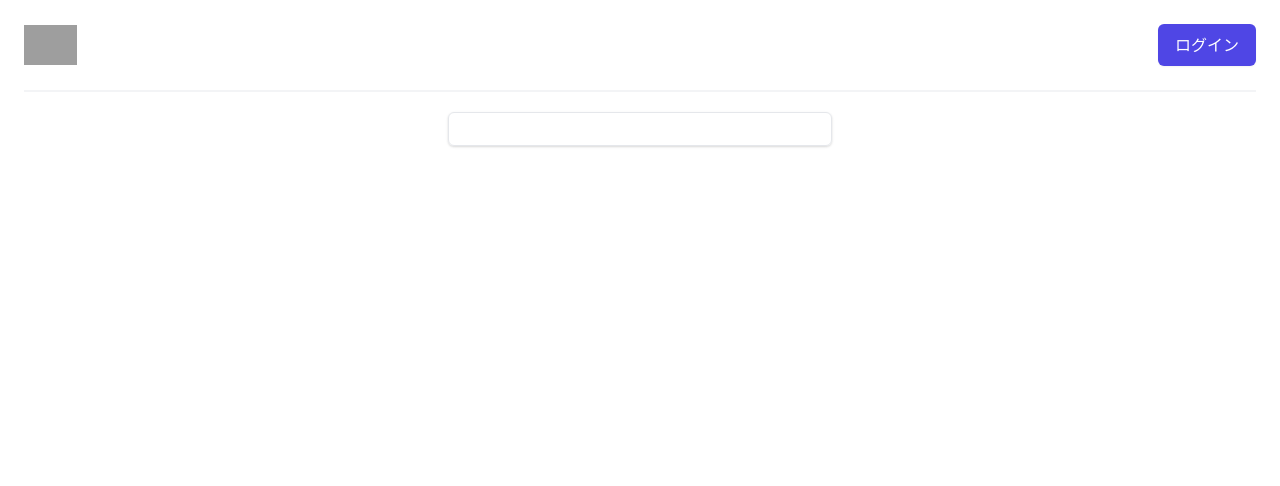
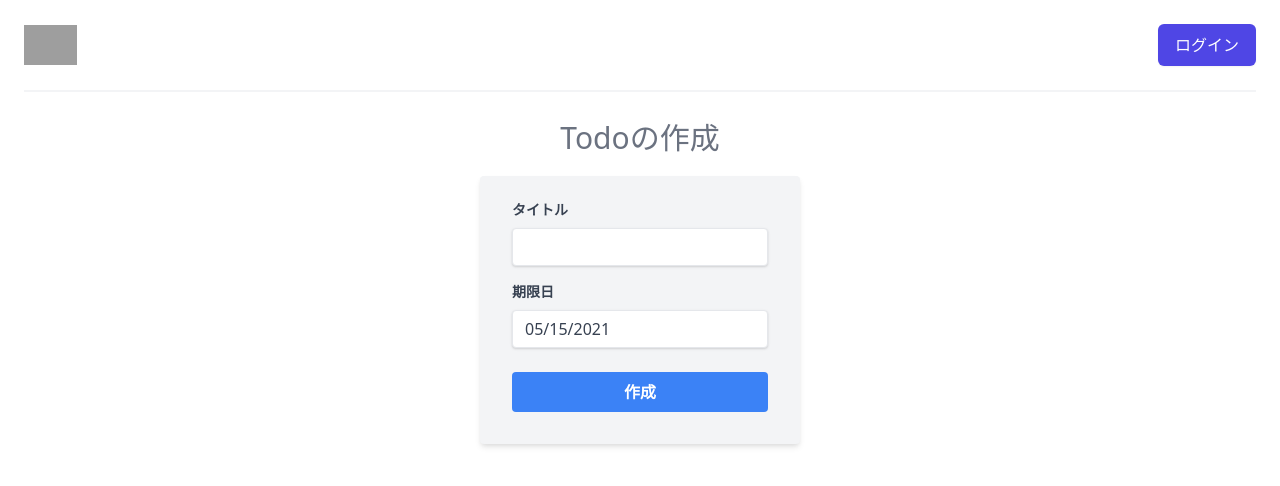
Before and after one commit to yuuuuut/FrourioSample, a Next.js app: page /todos/create in a window 1280 px wide. Shown: the top 486 px of the page. Built offline with nearby package versions, Linux system fonts and the light colour scheme; no server answers; grey boxes are pictures that could not be loaded; what @aspida/axios would draw is missing.

Commit message:
[add] front todo create page

```diff
--- a/pages/index.tsx
+++ b/pages/index.tsx
@@ -1,38 +1,10 @@
+import { useEffect, useState } from 'react'
 import Head from 'next/head'
-import { useCallback, useEffect, useState } from 'react'
-import { apiClient } from '~/utils/apiClient'
 
-import type { FormEvent, ChangeEvent } from 'react'
-
-import DatePicker from 'react-datepicker'
-import 'react-datepicker/dist/react-datepicker.css'
 import FlashMessage from '~/components/uis/FlashMessage'
 
 const Home = () => {
-  const [title, setTitle] = useState('')
-  const [startDate, setStartDate] = useState<Date | null>(new Date())
   const [flashMessage, setFlashMessage] = useState('')
-
-  const inputTitle = useCallback(
-    (e: ChangeEvent<HTMLInputElement>) => setTitle(e.target.value),
-    []
-  )
-
-  const createTodo = useCallback(
-    async (e: FormEvent) => {
-      e.preventDefault()
-
-      console.log(title)
-      console.log(startDate)
-      if (!startDate) return
-
-      const res = await apiClient.todos.post({
-        body: { title, due_date: startDate, userId: '1' }
-      })
-      console.log(res)
-    },
-    [title, startDate]
-  )
 
   const flash403 = () => {
     const message = localStorage.getItem('flash-403')
@@ -76,17 +48,6 @@ const Home = () => {
         <div className="mx-10 my-5">
           {flashMessage !== '' && <FlashMessage flashMessage={flashMessage} />}
         </div>
-        <div>
-          <h2>Todo Create</h2>
-          <form onSubmit={createTodo}>
-            <input value={title} type="text" onChange={inputTitle} />
-            <DatePicker
-              selected={startDate}
-              onChange={(date: Date | null) => setStartDate(date)}
-            />
-            <input type="submit" value="ADD" />
-          </form>
-        </div>
       </main>
     </div>
   )
--- /dev/null
+++ b/pages/todos/create.tsx
@@ -0,0 +1,97 @@
+import { ChangeEvent, FormEvent, useCallback, useState } from 'react'
+
+import { apiClient } from '~/utils/apiClient'
+
+import DatePicker from 'react-datepicker'
+import 'react-datepicker/dist/react-datepicker.css'
+import moment from 'moment'
+import { useAuthentication } from '~/utils/authentication'
+
+/**
+ * Main
+ */
+export default function CreateTodo() {
+  const today = moment().add(1, 'days').toDate()
+  const { user, errorHandling } = useAuthentication()
+
+  const [title, setTitle] = useState('')
+  const [dueDate, setDueDate] = useState<Date>(today)
+
+  const inputTitle = useCallback(
+    (e: ChangeEvent<HTMLInputElement>) => setTitle(e.target.value),
+    []
+  )
+
+  const createTodo = useCallback(
+    async (e: FormEvent) => {
+      try {
+        e.preventDefault()
+
+        if (!user) {
+          throw Object.assign(new Error('ユーザーが存在しません。'), {
+            response: { status: 403 }
+          })
+        }
+
+        const res = await apiClient.todos.post({
+          body: { title, due_date: dueDate, userId: user.id }
+        })
+        console.log(res)
+      } catch (err) {
+        errorHandling(err)
+      }
+    },
+    [title, dueDate]
+  )
+
+  return (
+    <>
+      <div className="grid grid-cols-1 gap-1">
+        <div className="mx-auto mt-7 mb-5">
+          <p className="text-3xl text-gray-500">Todoの作成</p>
+        </div>
+      </div>
+
+      <div className="w-full mx-auto max-w-xs">
+        <form
+          className="bg-gray-100 shadow-md rounded px-8 pt-6 pb-8 mb-4"
+          onSubmit={createTodo}
+        >
+          <div className="mb-4">
+            <label className="block text-gray-700 text-sm font-bold mb-2">
+              タイトル
+            </label>
+
+            <input
+              className="shadow appearance-none border rounded w-full py-2 px-3 text-gray-700 leading-tight focus:outline-none focus:shadow-outline"
+              type="text"
+              value={title}
+              onChange={inputTitle}
+            />
+          </div>
+          <div className="mb-6">
+            <label className="block text-gray-700 text-sm font-bold mb-2">
+              期限日
+            </label>
+            <div className="z-0">
+              <DatePicker
+                className="shadow appearance-none border rounded w-full py-2 px-3 text-gray-700 leading-tight focus:outline-none focus:shadow-outline"
+                selected={dueDate}
+                minDate={dueDate}
+                onChange={(date: Date) => setDueDate(date)}
+              />
+            </div>
+          </div>
+          <div className="flex items-center justify-between">
+            <button
+              className="bg-blue-500 hover:bg-blue-700 text-white font-bold w-full py-2 px-4 rounded focus:outline-none focus:shadow-outline"
+              type="submit"
+            >
+              作成
+            </button>
+          </div>
+        </form>
+      </div>
+    </>
+  )
+}
```
